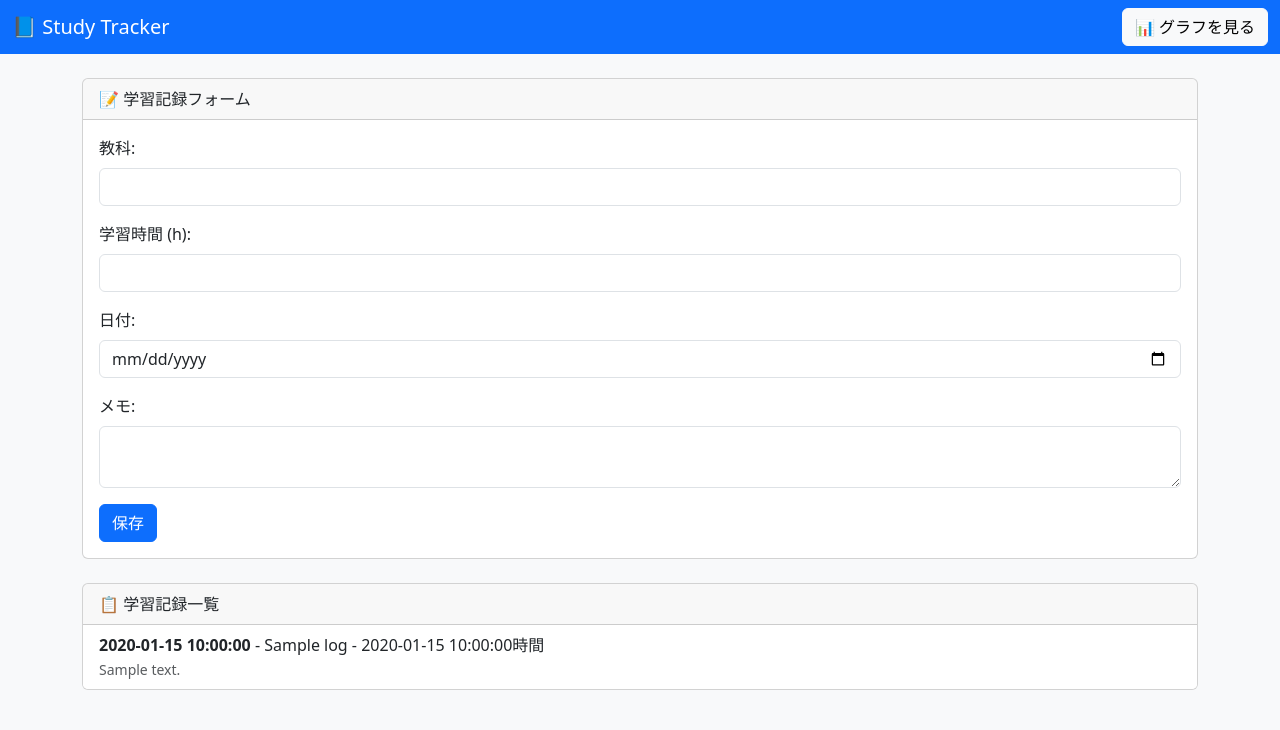
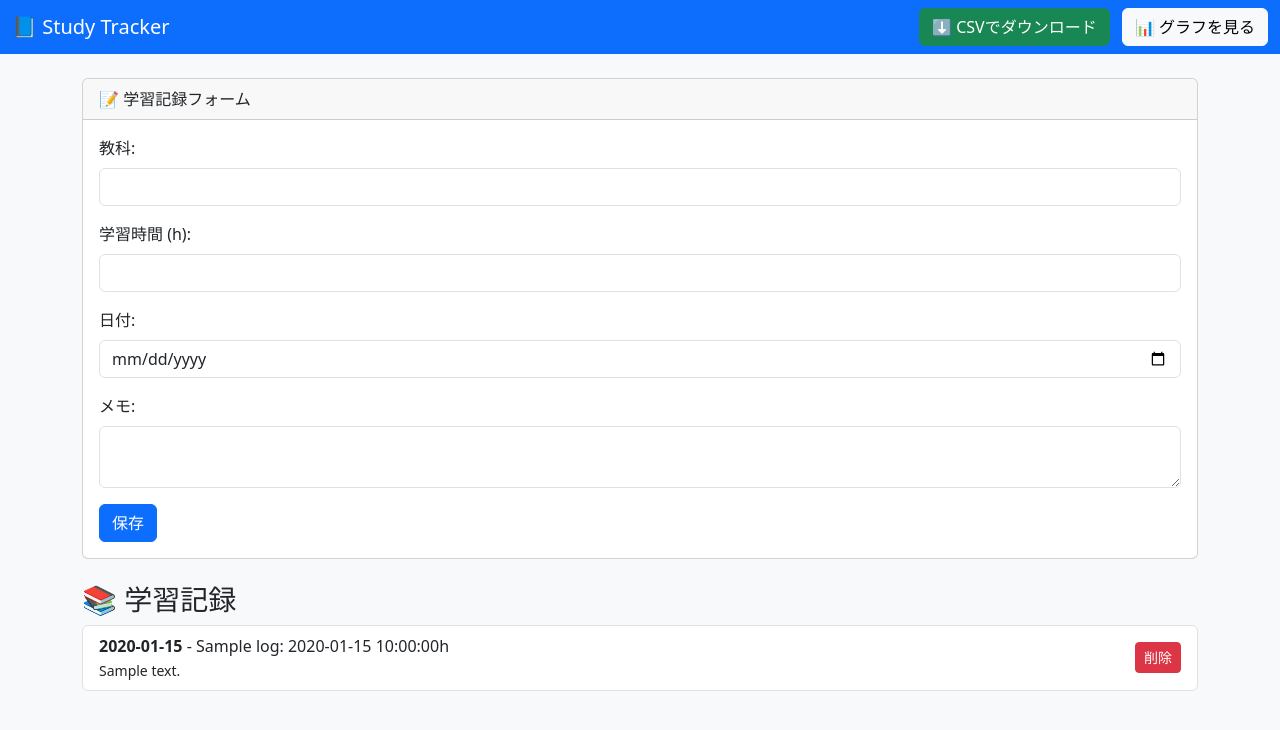
Before and after one commit to sotaro711/study-tracker, a Python web app: template app/templates/index.html in a window 1280 px wide. Shown: the top 730 px of the page. Run offline with Jinja, Linux system fonts and the light colour scheme; the template is opened without the code that fills it: most values are stand-ins (such as "Sample title", 1, 10 or a date in 2020).

Commit message:
CSV出力機能と削除機能を追加

```diff
--- a/app/templates/index.html
+++ b/app/templates/index.html
@@ -1,10 +1,8 @@
-<!-- app/templates/index.html -->
 <!DOCTYPE html>
 <html lang="ja">
 <head>
     <meta charset="UTF-8">
     <title>Study Tracker</title>
-    <!-- Bootstrap読み込み -->
     <link href="https://cdn.jsdelivr.net/npm/bootstrap@5.3.0/dist/css/bootstrap.min.css" rel="stylesheet">
 </head>
 <body class="bg-light">
@@ -12,12 +10,14 @@
 <nav class="navbar navbar-dark bg-primary mb-4">
     <div class="container-fluid">
         <span class="navbar-brand mb-0 h1">📘 Study Tracker</span>
+        <div>
+            <a href="{{ url_for('main.download_csv') }}" class="btn btn-success me-2">⬇️ CSVでダウンロード</a>
             <a href="{{ url_for('main.show_graph') }}" class="btn btn-light">📊 グラフを見る</a>
+        </div>
     </div>
 </nav>
 
 <div class="container">
-
     <div class="card mb-4">
         <div class="card-header">📝 学習記録フォーム</div>
         <div class="card-body">
@@ -28,7 +28,7 @@
                 </div>
                 <div class="mb-3">
                     <label class="form-label">学習時間 (h):</label>
-                        <input type="number" name="study_time" class="form-control" step="0.1" required>
+                    <input type="number" name="study_time" step="0.1" class="form-control" required>
                 </div>
                 <div class="mb-3">
                     <label class="form-label">日付:</label>
@@ -36,27 +36,31 @@
                 </div>
                 <div class="mb-3">
                     <label class="form-label">メモ:</label>
-                        <textarea name="note" class="form-control" rows="2"></textarea>
+                    <textarea name="note" class="form-control"></textarea>
                 </div>
                 <button type="submit" class="btn btn-primary">保存</button>
             </form>
         </div>
     </div>
 
-        <div class="card">
-            <div class="card-header">📋 学習記録一覧</div>
-            <ul class="list-group list-group-flush">
+    <h3>📚 学習記録</h3>
+    {% if logs %}
+        <ul class="list-group">
             {% for log in logs %}
-                    <li class="list-group-item">
-                        <strong>{{ log.date }}</strong> - {{ log.subject }} - {{ log.study_time }}時間<br>
-                        <small class="text-muted">{{ log.note }}</small>
+                <li class="list-group-item d-flex justify-content-between align-items-center">
+                    <div>
+                        <strong>{{ log.date.strftime("%Y-%m-%d") }}</strong> - {{ log.subject }}: {{ log.study_time }}h
+                        <br><small>{{ log.note }}</small>
+                    </div>
+                    <form action="{{ url_for('main.delete_log', log_id=log.id) }}" method="post" onsubmit="return confirm('本当に削除しますか？');">
+                        <button type="submit" class="btn btn-danger btn-sm">削除</button>
+                    </form>
                 </li>
-                {% else %}
-                    <li class="list-group-item">記録はまだありません</li>
             {% endfor %}
         </ul>
-        </div>
-
+    {% else %}
+        <p class="text-muted">記録はまだありません。</p>
+    {% endif %}
 </div>
 
 </body>
```
Also changed, not shown: app/routes.py (+29 -12 lines), instance/study.db. Lines whose indentation alone changed are shown as unchanged.
